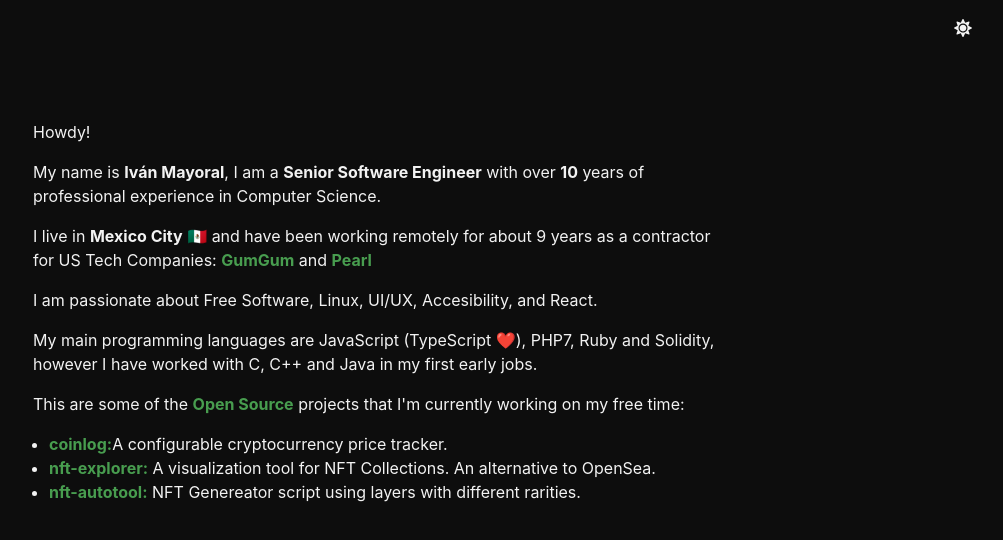
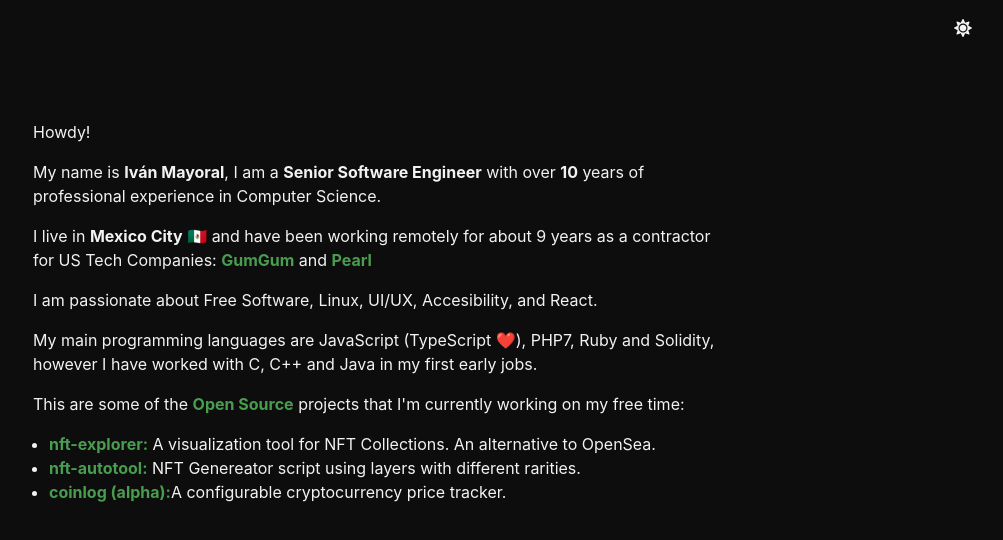
Before and after one commit to ivanm/vaan.dev, a React (Create React App) app: page / in a window 1280 px wide. Shown: the top 540 px of the page, without its empty margins (257-1260 px from the left). Built offline with nearby package versions, Linux system fonts and the light colour scheme.

Commit message:
Changing order and text

```diff
--- a/src/Intro.tsx
+++ b/src/Intro.tsx
@@ -31,10 +31,6 @@ const Intro = () => (
     </Text>
     <UnorderedList>
       <ListItem>
-        <Link isExternal href="http://coinlog.vaan.dev">coinlog:</Link>A configurable
-        cryptocurrency price tracker.
-      </ListItem>
-      <ListItem>
         <Link isExternal href="http://nft-explorer.vaan.dev">nft-explorer:</Link> A
         visualization tool for NFT Collections. An alternative to OpenSea.
       </ListItem>
@@ -42,6 +38,10 @@ const Intro = () => (
         <Link isExternal href="https://github.com/ivanm/nft-autotool">nft-autotool:</Link>{" "}
         NFT Genereator script using layers with different rarities.
       </ListItem>
+      <ListItem>
+        <Link isExternal href="http://coinlog.vaan.dev">coinlog (alpha):</Link>A configurable
+        cryptocurrency price tracker.
+      </ListItem>
     </UnorderedList>
   </Flex>
 );
```
Also changed, not shown: 1 other file (tests, documents, lock files or other folders).
